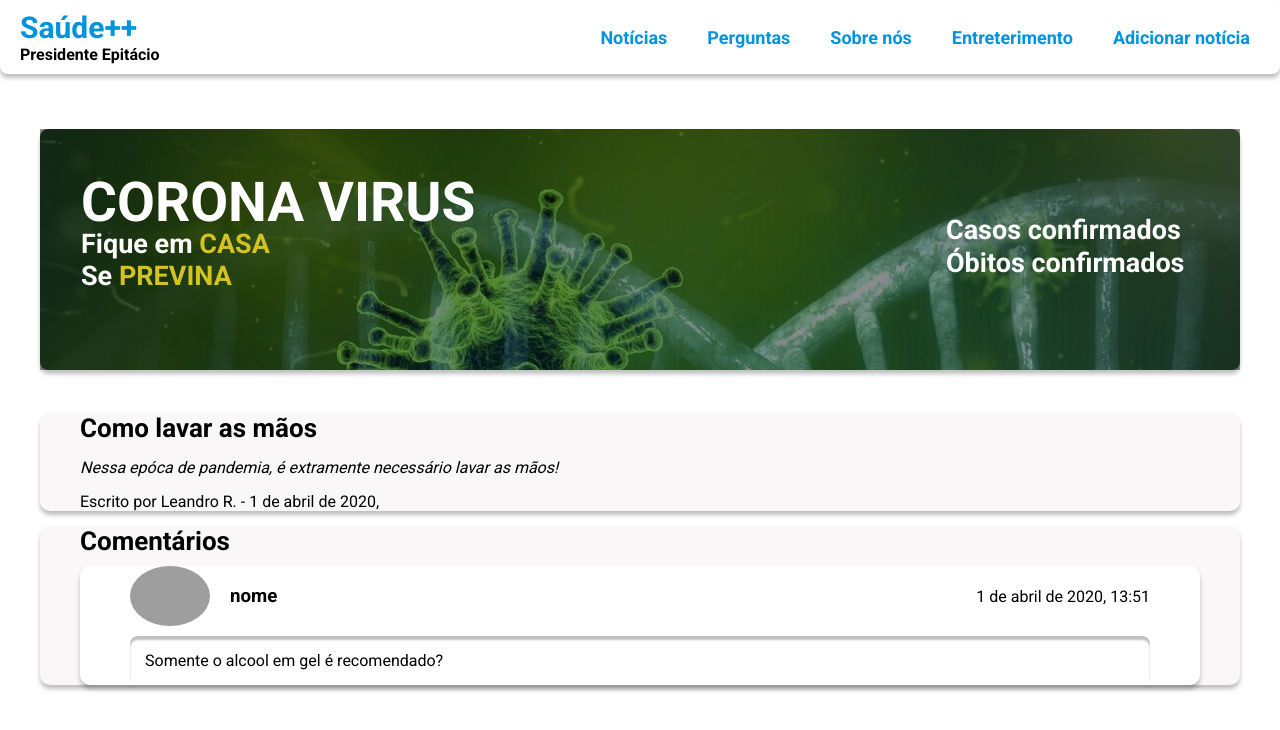
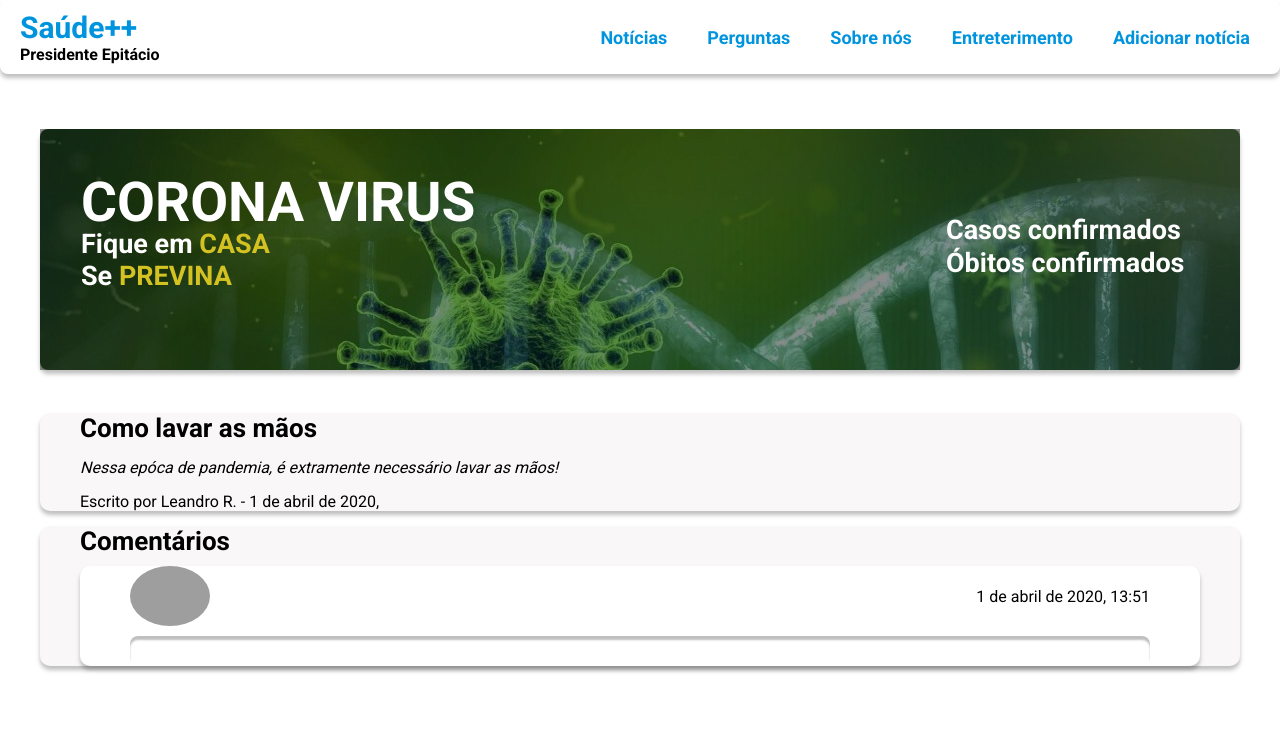
Before and after one commit to Dev-Nine/Saudepp, a React (Create React App) app in the folder frontend/: page /notices/1 in a window 1280 px wide. Shown: the top 730 px of the page. Built offline with nearby package versions, Linux system fonts and the light colour scheme; no server answers; grey boxes are pictures that could not be loaded.

Commit message:
change: comment now changes based on props

```diff
--- a/frontend/src/components/Comment/index.js
+++ b/frontend/src/components/Comment/index.js
@@ -3,7 +3,7 @@ import React from 'react'
 import { Container } from './styles'
 
 export default function Comment(props) {
-
+    const { name, content } = props;
     return (
         <Container>
             <div>
@@ -11,12 +11,12 @@ export default function Comment(props) {
                     src="https://avatars1.githubusercontent.com/u/44099109?s=460&v=4"
                     alt="Avatar"
                 />
-                <h3>nome</h3>
+                <h3>{name}</h3>
                 <p>1 de abril de 2020, 13:51</p>
             </div>
 
             <div>
-                <p>Somente o alcool em gel é recomendado?</p>
+                <p>{content}</p>
             </div>
         </Container>
     )
```
